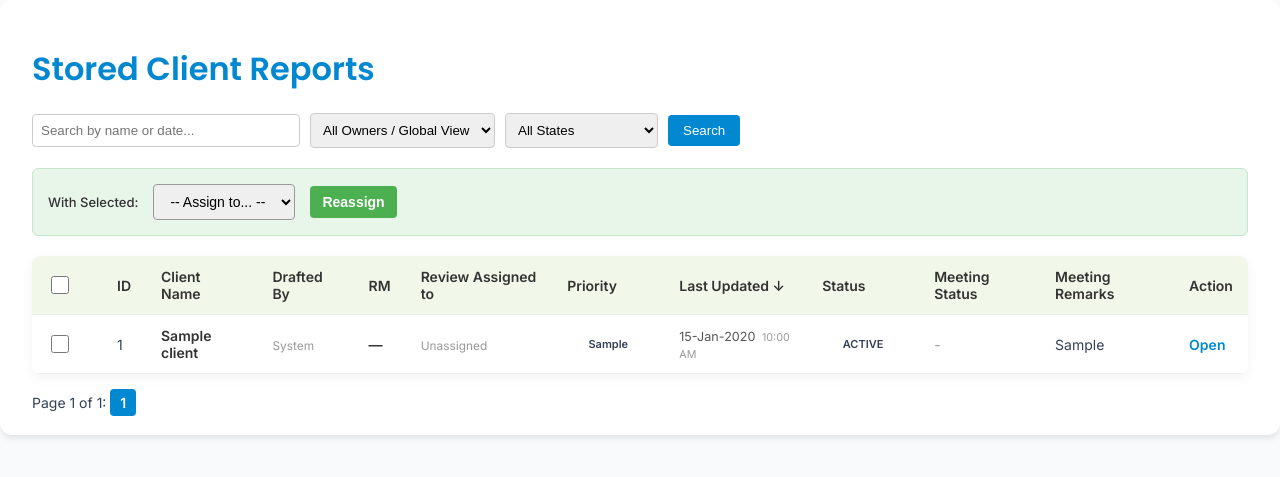
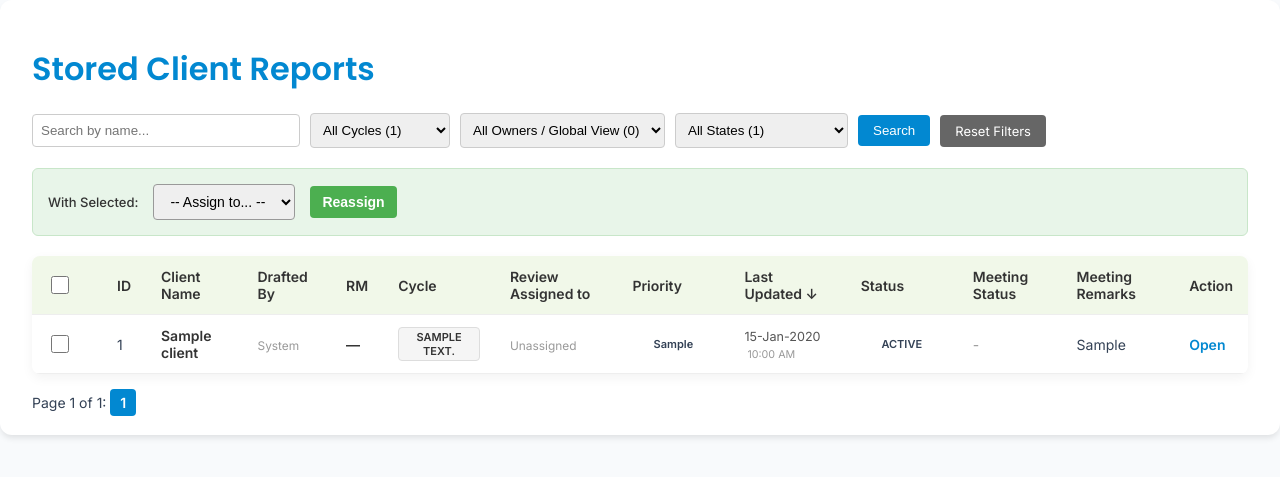
Before and after one commit to rajeshbairishetti2004/email_automation, a PHP site: page /view_saved_reports.php in a window 1280 px wide. Shown: the part 133-610 px from the top of the page. Run offline with PHP 8.4, Linux system fonts and the light colour scheme; the visitor is signed in with stand-in values (Sample User, id 1); tables that the repository leaves empty or names only in its code hold one stand-in row (values such as "Sample post").

Commit message:
dropdowns

```diff
--- a/view_saved_reports.php
+++ b/view_saved_reports.php
@@ -59,6 +59,7 @@ if ($_SERVER['REQUEST_METHOD'] === 'POST' && isset($_POST['action_type']) && $_P
 $q           = isset($_GET['q']) ? trim($_GET['q']) : '';
 $filter      = isset($_GET['filter']) ? trim($_GET['filter']) : '';
 $ownerFilter = isset($_GET['owner_filter']) ? trim($_GET['owner_filter']) : 'all';
+$cycleFilter = isset($_GET['cycle_filter']) ? trim($_GET['cycle_filter']) : '';
 $sortBy      = isset($_GET['sort']) ? trim($_GET['sort']) : 'updated_at';
 $sortOrder   = isset($_GET['order']) && $_GET['order'] === 'asc' ? 'ASC' : 'DESC';
 $page        = isset($_GET['page']) ? max(1, (int)$_GET['page']) : 1;
@@ -74,14 +75,15 @@ if ($q !== '') {
     $params[] = '%' . $q . '%';
     $params[] = '%' . $q . '%';
 }
-
 $validStates = ['pending', 'draft', 'ready', 'reviewed', 'sent'];
 if ($filter !== '' && in_array($filter, $validStates, true)) {
-    // Explicit filter requested (e.g., user clicked a card)
     $whereParts[] = "c.report_state = ?";
     $params[] = $filter;
 }
-
+if ($cycleFilter !== '') {
+    $whereParts[] = "c.review_cycle = ?";
+    $params[] = $cycleFilter;
+}
 if ($ownerFilter === 'mine') {
     // Show where user is RM or Reviewer
     $whereParts[] = "(c.assigned_to = ? OR c.review_assigned_to = ?)";
@@ -127,6 +129,7 @@ $stmt = $pdo->prepare("
     SELECT c.id, c.name, c.as_on, c.created_at, c.updated_at, c.total_amount, c.profit,
            c.report_state, c.review_not_ok, c.review_comment, c.created_by, c.assigned_to, c.review_assigned_to,
            c.priority, c.meeting_status, c.meeting_remarks,
+           c.review_cycle,
            creator.username AS created_by_username,
            rm.username AS rm_username,
            reviewer.username AS reviewer_username
@@ -150,6 +153,26 @@ $clients = $stmt->fetchAll(PDO::FETCH_ASSOC);
 // Fetch all users for reassignment dropdown
 $allUsersStmt = $pdo->query("SELECT id, username FROM users ORDER BY username ASC");
 $allUsers = $allUsersStmt->fetchAll(PDO::FETCH_ASSOC);
+
+// 1. Fetch counts for each Cycle
+$cycleCountStmt = $pdo->query("SELECT review_cycle, COUNT(*) as total FROM clients WHERE review_cycle IS NOT NULL AND review_cycle != '' GROUP BY review_cycle");
+$cycleTotals = $cycleCountStmt->fetchAll(PDO::FETCH_KEY_PAIR);
+$allCyclesTotal = array_sum($cycleTotals);
+
+// 2. Fetch counts for each Status (Report State)
+$statusCountStmt = $pdo->query("SELECT report_state, COUNT(*) as total FROM clients GROUP BY report_state");
+$statusTotals = $statusCountStmt->fetchAll(PDO::FETCH_KEY_PAIR);
+$allStatesTotal = array_sum($statusTotals);
+
+// 3. Fetch counts for each Owner (user)
+$ownerCountStmt = $pdo->query("SELECT u.id, u.username, COUNT(c.id) as total FROM users u LEFT JOIN clients c ON (c.assigned_to = u.id OR c.review_assigned_to = u.id) GROUP BY u.id, u.username");
+$ownerTotals = [];
+foreach ($ownerCountStmt->fetchAll(PDO::FETCH_ASSOC) as $row) {
+    $ownerTotals[$row['id']] = [
+        'username' => $row['username'],
+        'total' => (int)$row['total']
+    ];
+}
 
 ?>
 <!DOCTYPE html>
@@ -212,25 +235,41 @@ $allUsers = $allUsersStmt->fetchAll(PDO::FETCH_ASSOC);
     <?php endif; ?>
 
     <form method="get" class="search-box" style="display:flex; gap:10px; align-items:center; flex-wrap: wrap;">
-        <input type="text" name="q" placeholder="Search by name or date..." value="<?php echo htmlspecialchars($q); ?>">
+        <input type="text" name="q" placeholder="Search by name..." value="<?php echo htmlspecialchars($q); ?>">
+
+        <select name="cycle_filter" style="padding:8px; border:1px solid #ccc; border-radius:4px; min-width:140px;">
+            <option value="">All Cycles (<?php echo $allCyclesTotal; ?>)</option>
+            <option value="RJ" <?php echo ($cycleFilter === 'RJ') ? 'selected' : ''; ?>>RJ (<?php echo $cycleTotals['RJ'] ?? 0; ?>)</option>
+            <option value="RM" <?php echo ($cycleFilter === 'RM') ? 'selected' : ''; ?>>RM (<?php echo $cycleTotals['RM'] ?? 0; ?>)</option>
+            <option value="RF" <?php echo ($cycleFilter === 'RF') ? 'selected' : ''; ?>>RF (<?php echo $cycleTotals['RF'] ?? 0; ?>)</option>
+        </select>
+
         <select name="owner_filter" style="padding:8px; border:1px solid #ccc; border-radius:4px; min-width:180px;">
-            <option value="all" <?php echo ($ownerFilter === 'all' || $ownerFilter === '') ? 'selected' : ''; ?>>All Owners / Global View</option>
-            <option value="mine" <?php echo ($ownerFilter === 'mine') ? 'selected' : ''; ?>>My Reports</option>
+            <option value="all" <?php echo ($ownerFilter === 'all' || $ownerFilter === '') ? 'selected' : ''; ?>>
+                All Owners / Global View (<?php echo array_sum(array_column($ownerTotals, 'total')); ?>)
+            </option>
+            <option value="mine" <?php echo ($ownerFilter === 'mine') ? 'selected' : ''; ?>>
+                My Reports
+            </option>
             <?php
-            $userOptions = $pdo->query("SELECT id, username FROM users ORDER BY username ASC")->fetchAll(PDO::FETCH_ASSOC);
-            foreach ($userOptions as $uOpt): ?>
-                <option value="<?php echo (int)$uOpt['id']; ?>" <?php echo ((string)$ownerFilter === (string)$uOpt['id']) ? 'selected' : ''; ?>><?php echo htmlspecialchars($uOpt['username']); ?></option>
+            foreach ($ownerTotals as $uid => $info): ?>
+                <option value="<?php echo (int)$uid; ?>" <?php echo ((string)$ownerFilter === (string)$uid) ? 'selected' : ''; ?>>
+                    <?php echo htmlspecialchars($info['username']); ?> (<?php echo $info['total']; ?>)
+                </option>
             <?php endforeach; ?>
         </select>
-        <select name="filter" style="padding:8px; border:1px solid #ccc; border-radius:4px; min-width:140px;">
-            <option value="">All States</option>
-            <option value="pending" <?php echo ($filter === 'pending') ? 'selected' : ''; ?>>Review Not Started</option>
-            <option value="draft" <?php echo ($filter === 'draft') ? 'selected' : ''; ?>>Draft</option>
-            <option value="ready" <?php echo ($filter === 'ready') ? 'selected' : ''; ?>>Ready</option>
-            <option value="reviewed" <?php echo ($filter === 'reviewed') ? 'selected' : ''; ?>>Reviewed</option>
-            <option value="sent" <?php echo ($filter === 'sent') ? 'selected' : ''; ?>>Sent</option>
+
+        <select name="filter" style="padding:8px; border:1px solid #ccc; border-radius:4px; min-width:160px;">
+            <option value="">All States (<?php echo $allStatesTotal; ?>)</option>
+            <option value="pending" <?php echo ($filter === 'pending') ? 'selected' : ''; ?>>Review Not Started (<?php echo $statusTotals['pending'] ?? 0; ?>)</option>
+            <option value="draft" <?php echo ($filter === 'draft') ? 'selected' : ''; ?>>Draft (<?php echo $statusTotals['draft'] ?? 0; ?>)</option>
+            <option value="ready" <?php echo ($filter === 'ready') ? 'selected' : ''; ?>>Ready (<?php echo $statusTotals['ready'] ?? 0; ?>)</option>
+            <option value="reviewed" <?php echo ($filter === 'reviewed') ? 'selected' : ''; ?>>Reviewed (<?php echo $statusTotals['reviewed'] ?? 0; ?>)</option>
+            <option value="sent" <?php echo ($filter === 'sent') ? 'selected' : ''; ?>>Sent (<?php echo $statusTotals['sent'] ?? 0; ?>)</option>
         </select>
-        <button type="submit">Search</button>
+
+        <button type="submit" style="background-color: #0288D1; color: white; border: none; padding: 8px 15px; border-radius: 4px; cursor: pointer;">Search</button>
+        <a href="view_saved_reports.php" style="text-decoration: none; background-color: #666; color: white; padding: 8px 15px; border-radius: 4px; font-size: 13px;">Reset Filters</a>
     </form>
 
     <?php if (!$clients): ?>
@@ -269,6 +308,7 @@ $allUsers = $allUsersStmt->fetchAll(PDO::FETCH_ASSOC);
                     </th>
                     <th>Drafted By</th>
                     <th>RM</th>
+                    <th>Cycle</th>
                     <th>Review Assigned to</th>
                     <th>
                         <a href="?sort=priority&order=<?php echo ($sortBy === 'priority' && $sortOrder === 'DESC') ? 'asc' : 'desc'; ?><?php echo $q ? '&q=' . urlencode($q) : ''; ?><?php echo $filter ? '&filter=' . urlencode($filter) : ''; ?><?php echo $ownerFilter ? '&owner_filter=' . urlencode($ownerFilter) : ''; ?>" style="color: #333; text-decoration: none; display: flex; align-items: center; gap: 4px;">
@@ -285,8 +325,16 @@ $allUsers = $allUsersStmt->fetchAll(PDO::FETCH_ASSOC);
                             Status <?php if ($sortBy === 'report_state') echo ($sortOrder === 'ASC' ? '↑' : '↓'); ?>
                         </a>
                     </th>
-                    <th>Meeting Status</th>
-                    <th>Meeting Remarks</th>
+                    <th>
+                        <a href="?sort=meeting_status&order=<?php echo ($sortBy === 'meeting_status' && $sortOrder === 'DESC') ? 'asc' : 'desc'; ?><?php echo $q ? '&q=' . urlencode($q) : ''; ?><?php echo $filter ? '&filter=' . urlencode($filter) : ''; ?><?php echo $ownerFilter ? '&owner_filter=' . urlencode($ownerFilter) : ''; ?>" style="color: #333; text-decoration: none; display: flex; align-items: center; gap: 4px;">
+                            Meeting Status <?php if ($sortBy === 'meeting_status') echo ($sortOrder === 'ASC' ? '↑' : '↓'); ?>
+                        </a>
+                    </th>
+                    <th>
+                        <a href="?sort=meeting_remarks&order=<?php echo ($sortBy === 'meeting_remarks' && $sortOrder === 'DESC') ? 'asc' : 'desc'; ?><?php echo $q ? '&q=' . urlencode($q) : ''; ?><?php echo $filter ? '&filter=' . urlencode($filter) : ''; ?><?php echo $ownerFilter ? '&owner_filter=' . urlencode($ownerFilter) : ''; ?>" style="color: #333; text-decoration: none; display: flex; align-items: center; gap: 4px;">
+                            Meeting Remarks <?php if ($sortBy === 'meeting_remarks') echo ($sortOrder === 'ASC' ? '↑' : '↓'); ?>
+                        </a>
+                    </th>
                     <th>Action</th>
                 </tr>
             <?php foreach ($clients as $c):
@@ -368,6 +416,11 @@ $allUsers = $allUsersStmt->fetchAll(PDO::FETCH_ASSOC);
                     <td>
                         <span style="color:#333; font-weight:600;">
                             <?php echo !empty($c['rm_username']) ? htmlspecialchars($c['rm_username']) : '—'; ?>
+                        </span>
+                    </td>
+                    <td>
+                        <span class="badge" style="background: #f5f5f5; color: #333; border: 1px solid #ddd; padding: 2px 6px; border-radius: 4px;">
+                            <?php echo htmlspecialchars($c['review_cycle'] ?? '—'); ?>
                         </span>
                     </td>
                     <td>
```
Also changed, not shown: bulk_import.php (+9 -3 lines), public/css/upload.css (+7 -0 lines), upload.php (+24 -4 lines), view_report.php (+15 -1 lines).
